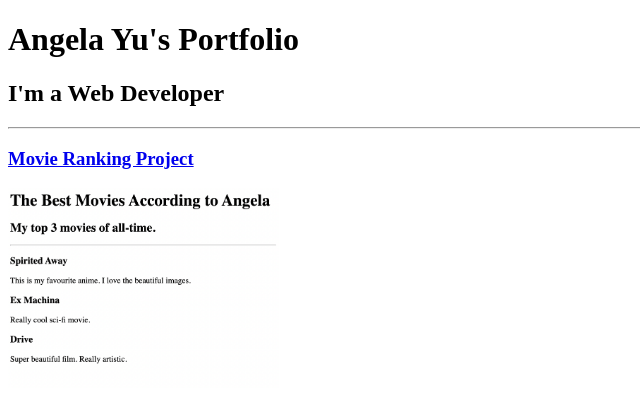
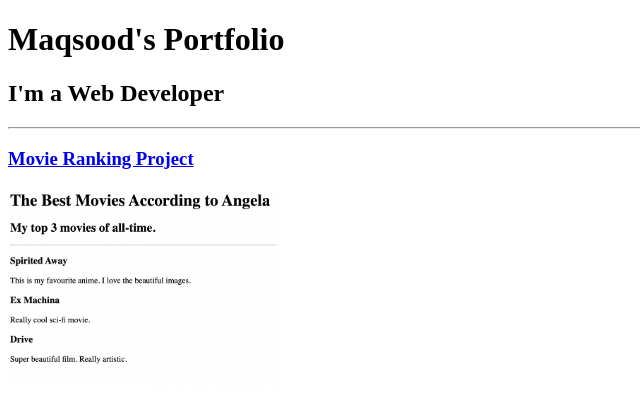
Before and after one commit to maqsoodshaikh/my-portfolio, a plain HTML site: page index.html in a window 1280 px wide. Shown: the top 408 px of the page, without its empty margins (0-640 px from the left). Drawn offline with Linux system fonts and the light colour scheme.

Commit message:
changed name in portfolio

```diff
--- a/index.html
+++ b/index.html
@@ -8,7 +8,7 @@
 </head>
 
 <body>
-    <h1>Angela Yu's Portfolio</h1>
+    <h1>Maqsood's Portfolio</h1>
     <h2>I'm a Web Developer</h2>
 
     <hr />
```
